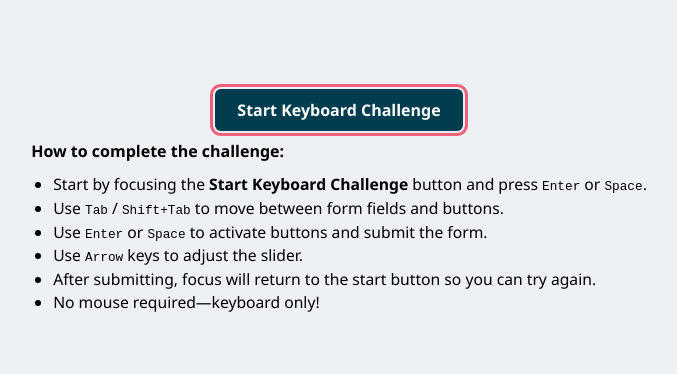
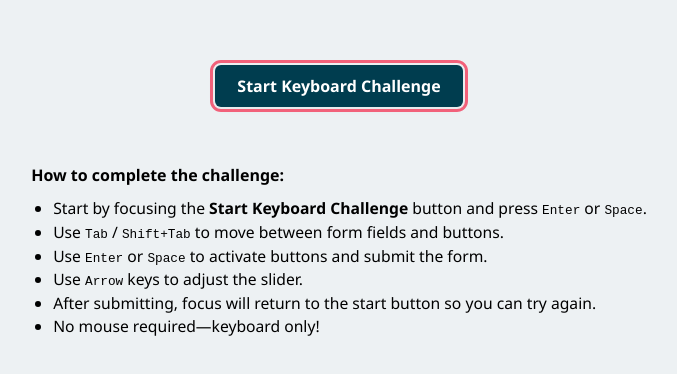
Before and after one commit to recklyss/keyboard-challenge, a React (Vite) app: page / in a window 1280 px wide. Shown: the part 202-576 px from the top of the page, without its empty margins (301-978 px from the left). Built offline with nearby package versions, Linux system fonts and the light colour scheme.

Commit message:
fix: update css

```diff
--- a/src/App.css
+++ b/src/App.css
@@ -242,6 +242,10 @@ svg circle {
   animation-iteration-count: 1, 1;
 }
 
+.challenge-guide {
+  margin-top: 3em;
+}
+
 @keyframes confetti-fall {
   0% {
     top: -24px;
```
